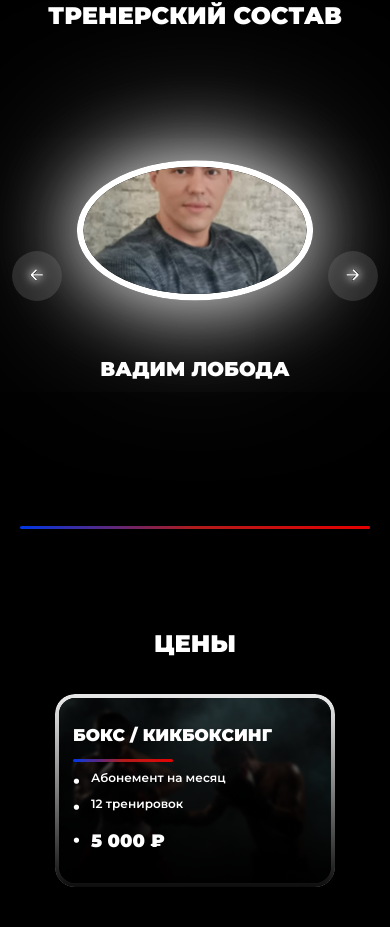
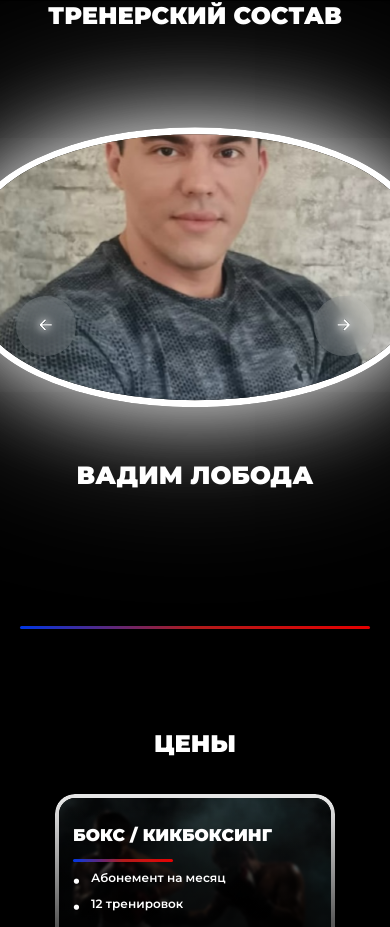
Before and after one commit to HackCtrl/TRIUMF, a React (Vite) app: page / in a window 390 px wide. Shown: the part 3673-4600 px from the top of the page. Built offline with nearby package versions, Linux system fonts and the light colour scheme.

Commit message:
Update 7

```diff
--- a/src/style/style.css
+++ b/src/style/style.css
@@ -424,32 +424,48 @@ body {
 }
 
 @media (max-width: 768px) {
-  .coaches-carousel { height: 480px; }
+  .coaches-carousel { height: 560px; }
   .coaches-carousel__wrapper,
-  .coaches-carousel__item { width: 200px; height: 200px; }
-  .coaches-carousel__wrapper.center .coaches-carousel__item { transform: scale(1.05); }
-  .coaches-carousel__name { font-size: 16px; margin-top: 20px; }
-  .coaches-carousel__wrapper.center .coaches-carousel__name { font-size: 16px; margin-top: 25px; }
-  .coaches-carousel__nav--prev { left: 70px; }
-  .coaches-carousel__nav--next { right: 70px; }
-  .coaches-carousel__nav { width: 50px; height: 50px; }
+  .coaches-carousel__item {
+    width: min(360px, 78vw);
+    height: auto;
+    aspect-ratio: 1.6 / 1;
+    border-radius: 50% / 38%;
+  }
+  .coaches-carousel__wrapper.center .coaches-carousel__item { transform: scale(1.12); }
+  .coaches-carousel__name { font-size: 20px; margin-top: 18px; }
+  .coaches-carousel__wrapper.center .coaches-carousel__name { font-size: 20px; margin-top: 22px; }
+  .coaches-carousel__nav--prev { left: calc(50% - (min(360px, 78vw) + 24px)); }
+  .coaches-carousel__nav--next { right: calc(50% - (min(360px, 78vw) + 24px)); }
+  .coaches-carousel__nav { width: 60px; height: 60px; }
 }
 
 @media (max-width: 480px) {
-  .coaches-carousel { height: 420px; }
+  .coaches-carousel { height: 520px; }
   .coaches-carousel__wrapper,
-  .coaches-carousel__item { width: 180px; height: 180px; }
-  .coaches-carousel__nav--prev { left: 12px; }
-  .coaches-carousel__nav--next { right: 12px; }
+  .coaches-carousel__item {
+    width: min(320px, 86vw);
+    height: auto;
+    aspect-ratio: 1.6 / 1;
+    border-radius: 50% / 38%;
+  }
+  .coaches-carousel__wrapper.center .coaches-carousel__item { transform: scale(1.12); }
+  .coaches-carousel__nav--prev { left: 16px; }
+  .coaches-carousel__nav--next { right: 16px; }
 }
 
 @media (max-width: 360px) {
-  .coaches-carousel { height: 400px; }
+  .coaches-carousel { height: 500px; }
   .coaches-carousel__wrapper,
-  .coaches-carousel__item { width: 160px; height: 160px; }
-  .coaches-carousel__nav--prev { left: 17px; }
-  .coaches-carousel__nav--next { right: 17px; }
-  .coaches-carousel__nav { width: 50px; height: 50px; }
+  .coaches-carousel__item {
+    width: min(280px, 90vw);
+    height: auto;
+    aspect-ratio: 1.6 / 1;
+    border-radius: 50% / 40%;
+  }
+  .coaches-carousel__nav--prev { left: 12px; }
+  .coaches-carousel__nav--next { right: 12px; }
+  .coaches-carousel__nav { width: 54px; height: 54px; }
 }
 
 @media only screen
```
